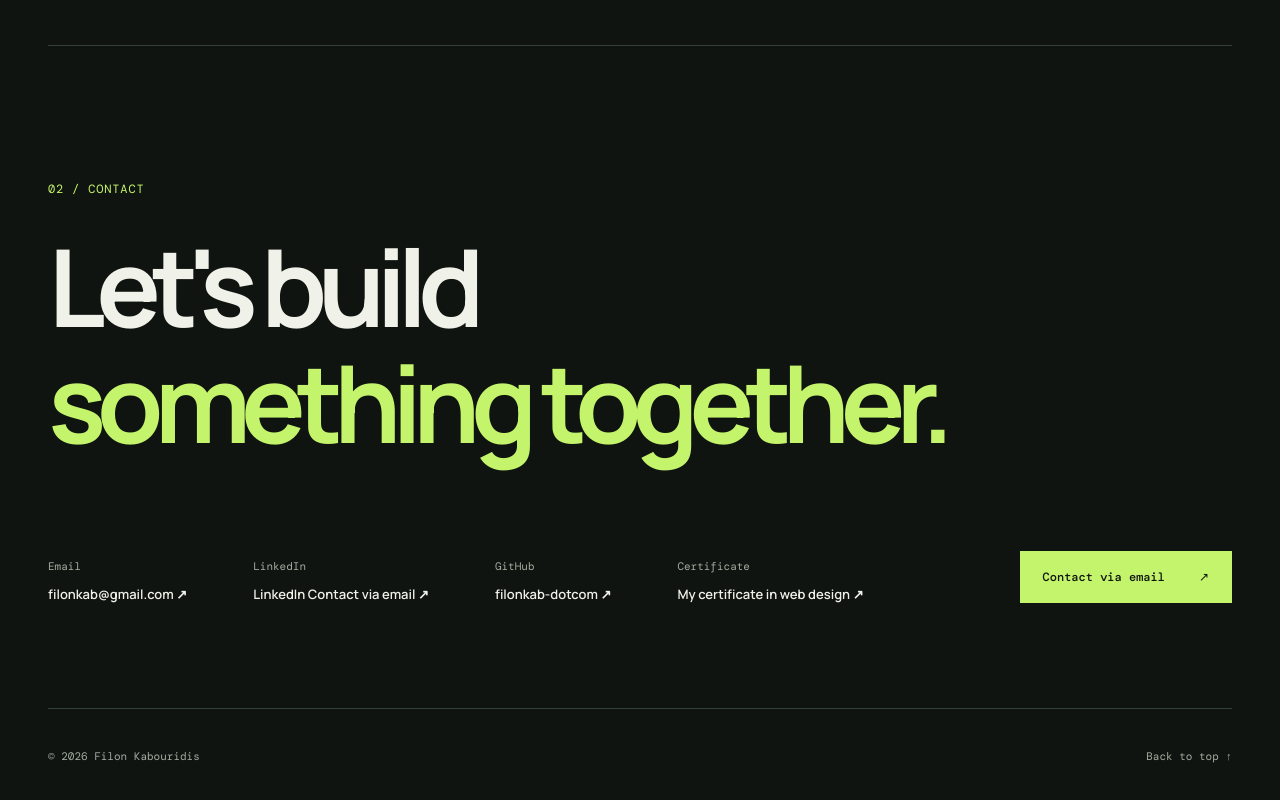
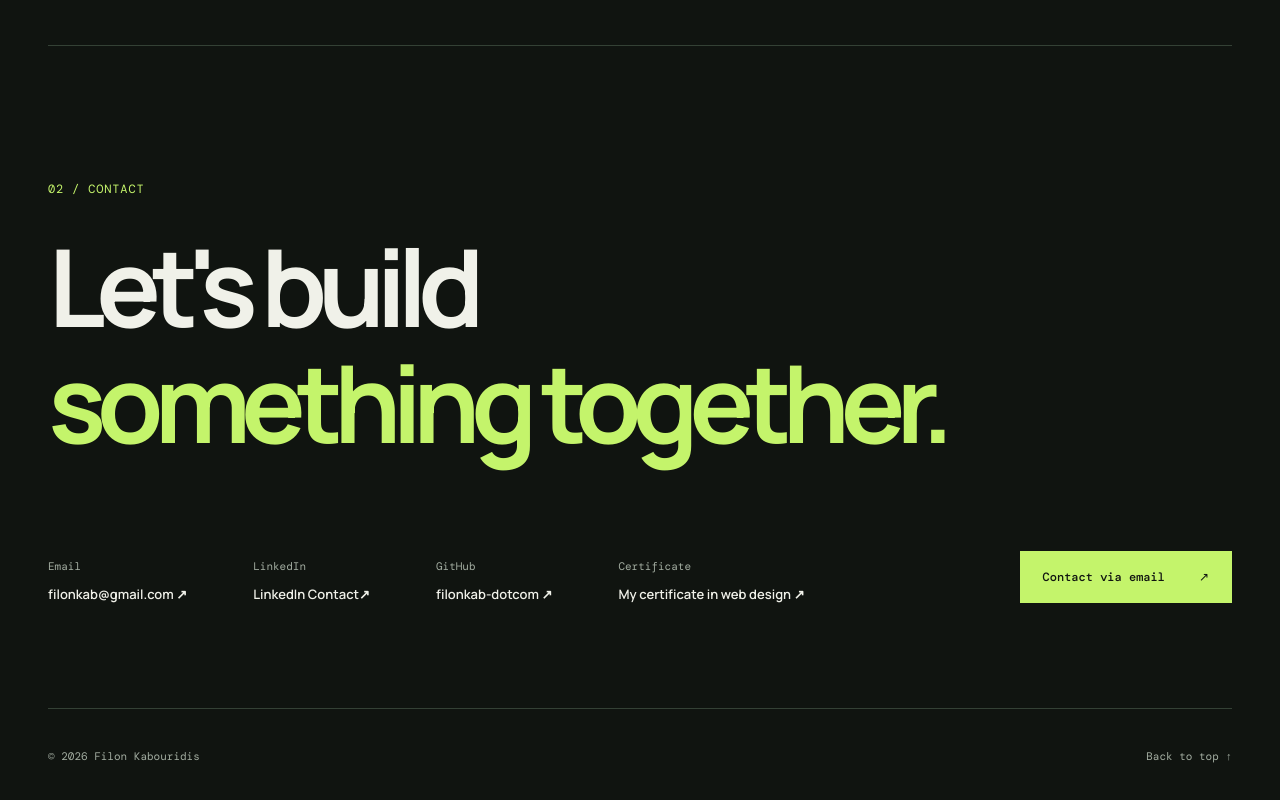
Before and after one commit to filonkab-dotcom/My-Portfolio--Updated-, a plain HTML site: page index.html in a window 1280 px wide. Shown: the part 1623-2423 px from the top of the page. Drawn offline with nearby package versions, Linux system fonts and the light colour scheme.

Commit message:
Update index.html

```diff
--- a/index.html
+++ b/index.html
@@ -50,7 +50,7 @@
 
       <section class="section contact-section" id="contact" aria-labelledby="contact-title">
         <span class="section-index">02 / CONTACT</span><h2 id="contact-title">Let's build<br /><span>something together.</span></h2>
-        <div class="contact-bottom"><div class="contact-details"><a href="mailto:filonkab@gmail.com"><span>Email</span><strong>filonkab@gmail.com ↗</strong></a><a href="https://www.linkedin.com/" target="_blank" rel="noopener noreferrer"><span>LinkedIn</span><strong>LinkedIn Contact via email ↗</strong></a><a href="https://github.com/filonkab-dotcom" target="_blank" rel="noopener noreferrer"><span>GitHub</span><strong>filonkab-dotcom ↗</strong></a><a href="https://www.freecodecamp.org/certification/filonkabouridis/responsive-web-design"
+        <div class="contact-bottom"><div class="contact-details"><a href="mailto:filonkab@gmail.com"><span>Email</span><strong>filonkab@gmail.com ↗</strong></a><a href="https://www.linkedin.com/in/filon-kabouridis-b900a6308/" target="_blank" rel="noopener noreferrer"><span>LinkedIn</span><strong>LinkedIn Contact↗</strong></a><a href="https://github.com/filonkab-dotcom" target="_blank" rel="noopener noreferrer"><span>GitHub</span><strong>filonkab-dotcom ↗</strong></a><a href="https://www.freecodecamp.org/certification/filonkabouridis/responsive-web-design"
             target="_blank"
             rel="noopener noreferrer">
             <span>Certificate</span>
```
